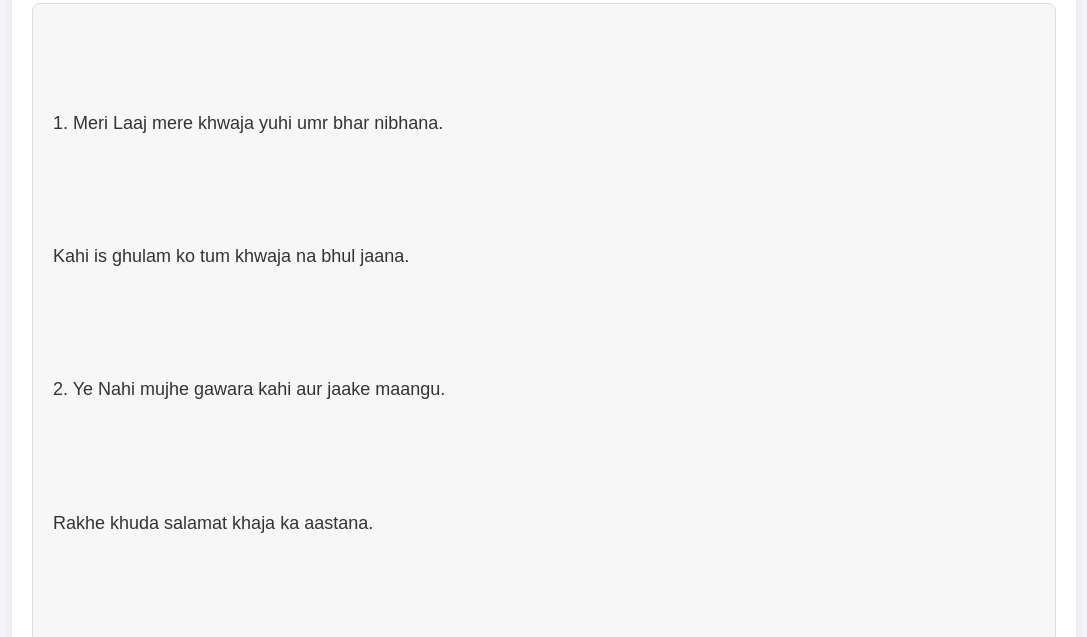
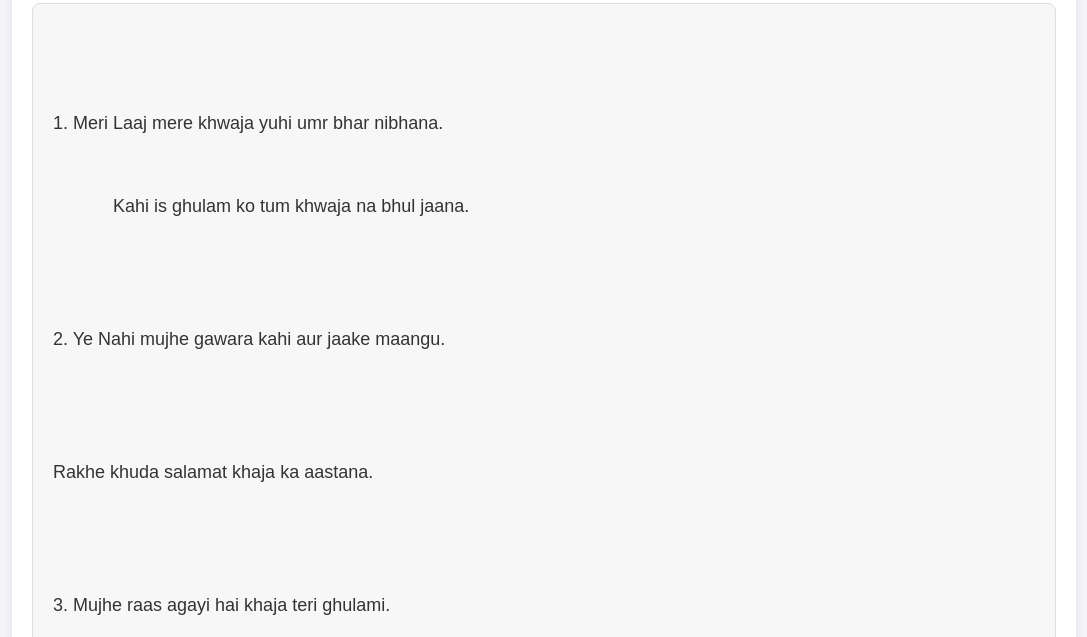
Before and after one commit to siddufatima294/Waheed, a plain HTML site: page Index.html in a window 1280 px wide. Shown: the part 157-794 px from the top of the page, without its empty margins (96-1183 px from the left). Drawn offline with Linux system fonts and the light colour scheme.

Commit message:
Update Index.html

```diff
--- a/Index.html
+++ b/Index.html
@@ -42,7 +42,7 @@
         <h1>Meri Laaj Mere Khwaja</h1>
         <div class="lyrics">
             <p>1. Meri Laaj mere khwaja yuhi umr bhar nibhana.</p>
-            <p>Kahi is ghulam ko tum khwaja na bhul jaana.</p>
+            Kahi is ghulam ko tum khwaja na bhul jaana.</p>
             <p>2. Ye Nahi mujhe gawara kahi aur jaake maangu.</p>
             <p>Rakhe khuda salamat khaja ka aastana.</p>
             <p>3. Mujhe raas agayi hai khaja teri ghulami.</p>
```
